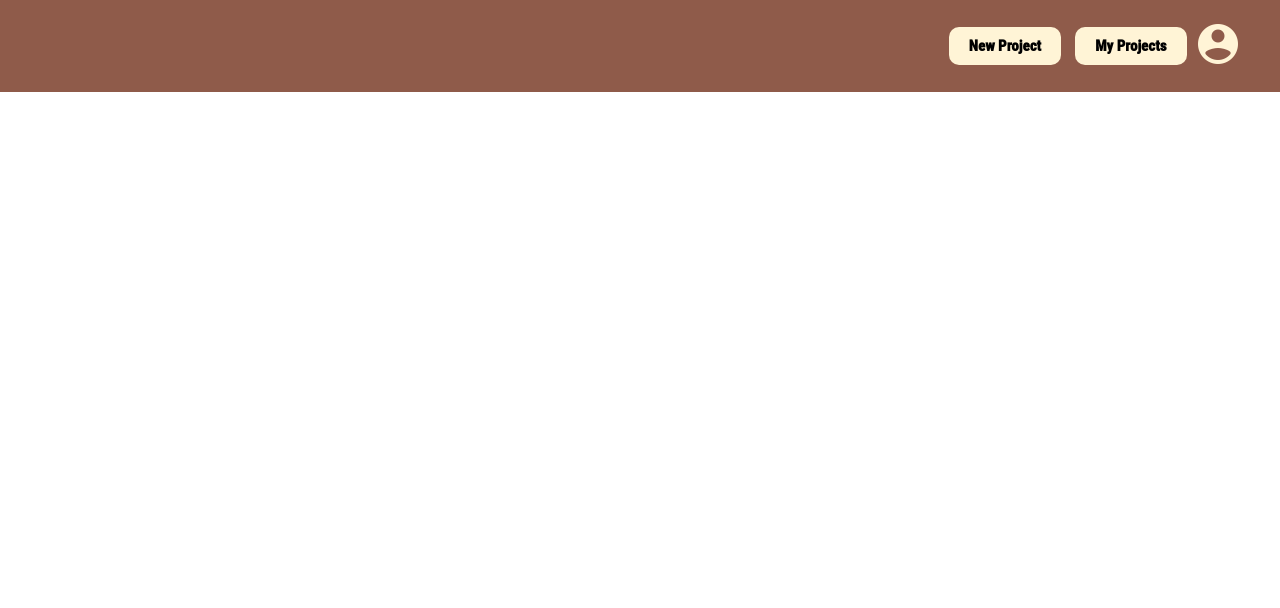
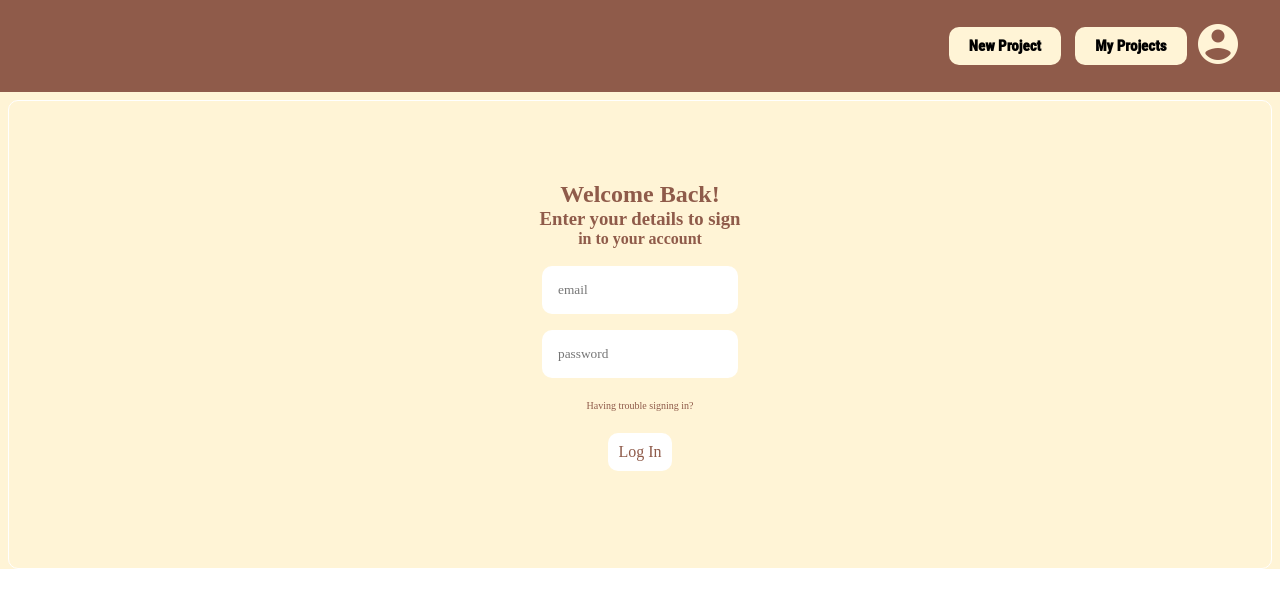
Before and after one commit to Kevmister331/project-panini, a React (Create React App) app: page /login in a window 1280 px wide. Shown: the top 608 px of the page. Built offline with nearby package versions, Linux system fonts and the light colour scheme; no server answers.

Commit message:
added login page

```diff
--- a/src/App.css
+++ b/src/App.css
@@ -118,3 +118,56 @@ h1 {
     max-width: 500px;
     white-space: pre-line;
 }
+
+.auth-form-container, .login-form {
+  text-align: center;
+  display: flex;
+  flex-direction: column;
+  min-height: 20vh;
+  align-items: center;
+  justify-content: center;
+  background-color: #FFF4D6;
+  padding: 0.5rem;
+  margin: 0.1rem;
+}
+
+@media screen and (min-width: 600px){
+  .auth-form-container{
+    padding: 5rem;
+    border: 1px solid white;
+    border-radius: 10px;
+    margin: 0.5rem;
+  }
+}
+
+label
+{
+  text-align: left;
+  padding: 0.25rem 0;
+}
+
+input{
+  margin: 0.5rem 0;
+  padding: 1rem;
+  border: none;
+  border-radius: 10px;
+}
+
+button2 {
+  border: none;
+  text-align: left;
+  padding: 10px;
+  border-radius: 10px;
+  cursor: pointer;
+  margin: 0.25rem;
+  font-size: 10px;
+}
+
+button3 {
+  border: none;
+  background-color: white;
+  padding: 10px;
+  border-radius: 10px;
+  cursor: pointer;
+  margin: 0.5rem;
+}
--- a/src/App.js
+++ b/src/App.js
@@ -3,6 +3,7 @@ import './App.css';
 import Generate from './pages/Generate'
 import Dashboard from './pages/Dashboard';
 import Header from './components/Header'
+import Login from './pages/Login'
 
 
 function App() {
@@ -14,6 +15,7 @@ function App() {
           <Routes>
             <Route path='/' element={<Generate />} />
             <Route path='/user' element={<Dashboard />} />
+            <Route path='/login' element={<Login />} />
           </Routes>
         </div>
       </Router>
--- a/src/components/Header.jsx
+++ b/src/components/Header.jsx
@@ -17,9 +17,9 @@ const Header = () => {
               </li>
           </ul>
       </nav>
-      <a target="_blank" href="https://www.google.com/">
+      <Link to="/login">
         <img src={require("../images/icons8-male-user-48.png")} alt="logo"></img>
-      </a>
+      </Link>
     </header>
   )
 }
--- a/src/pages/Login.jsx
+++ b/src/pages/Login.jsx
@@ -1,6 +1,26 @@
+import React, { useState } from "react";
+
 const Login = () => {
+  const [email, setEmail] = useState('');
+  const [pass, setPass] = useState('');
+
+  const handleSubmit = (e) => {
+    e.preventDefault();
+    console.log(email);
+  }
+
     return (
-      <div>Login</div>
+      <div className="auth-form-container">
+        <h2>Welcome Back!</h2>
+        <h3>Enter your details to sign</h3>
+        <h4>in to your account</h4>
+      <form className="login-form" onSubmit={handleSubmit}>
+        <input value={email} onChange={(e) => setEmail(e.target.value)}type="email" placeholder="email" id="email" name="email"/>
+        <input value={pass} onChange={(e) => setPass(e.target.value)}type="password" placeholder="password" id="password" name="password"/>
+        <button2>Having trouble signing in?</button2>
+        <button3 type="submit">Log In</button3>
+      </form>
+      </div>
     )
   }
 
```
